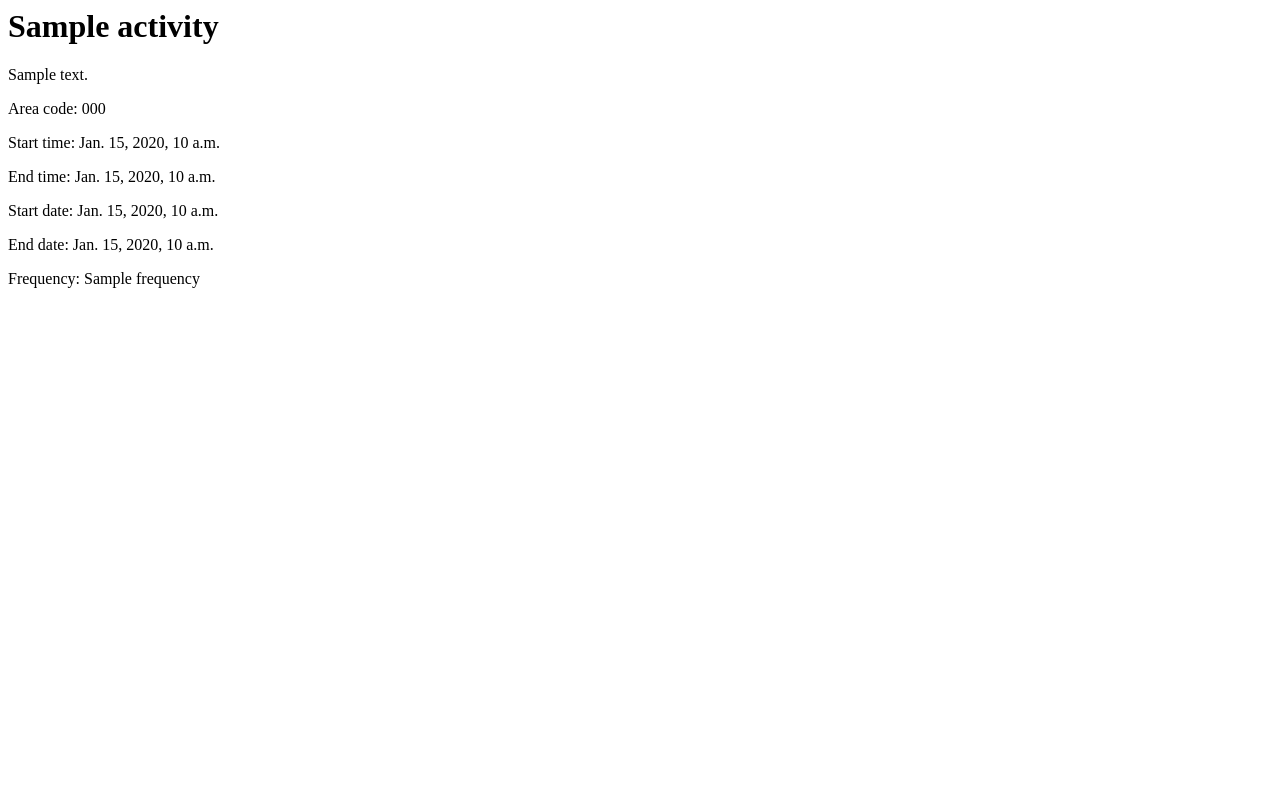
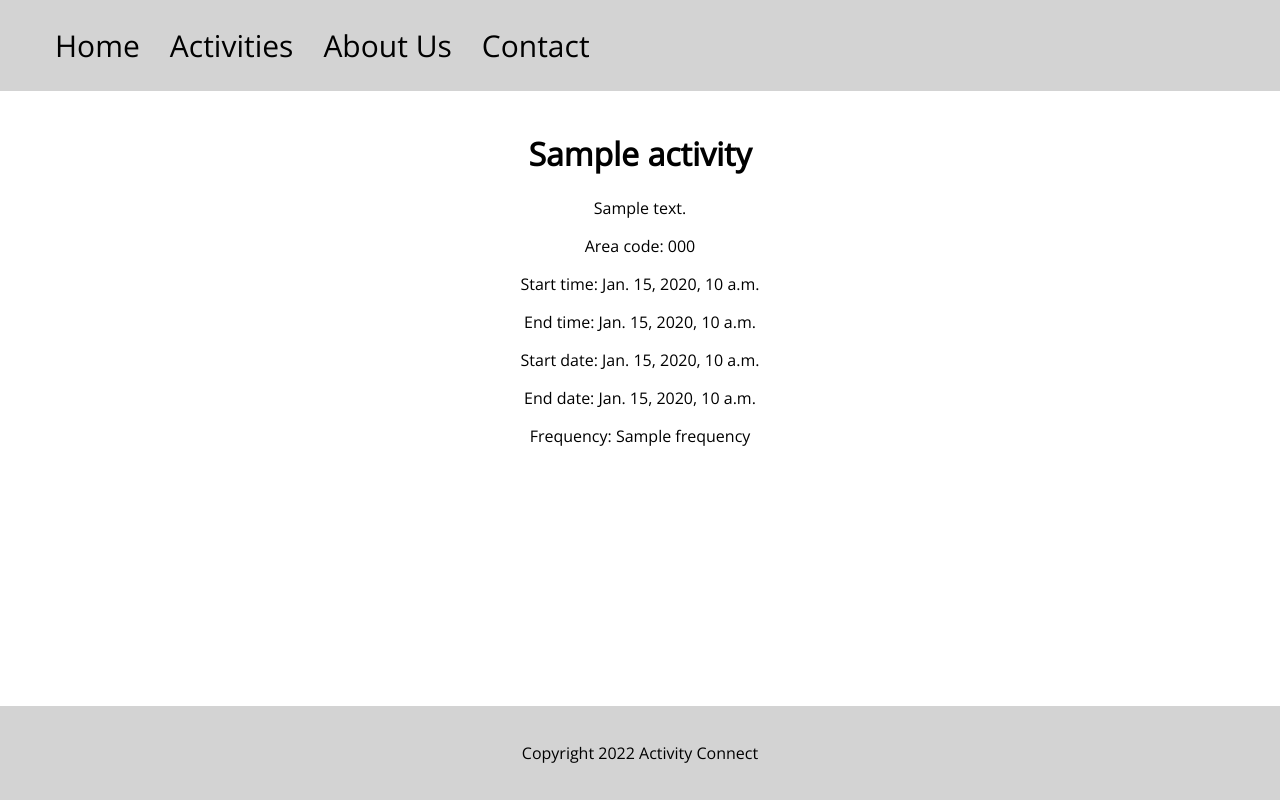
Before and after one commit to NightShift3201/activityconnect, a Django app: template main/templates/main/activity.html in a window 1280 px wide. Run offline with Django 4.2, Linux system fonts and the light colour scheme; the template is opened without the code that fills it: most values are stand-ins (such as "Sample title", 1, 10 or a date in 2020).

Commit message:
Update activity.html

```diff
--- a/main/templates/main/activity.html
+++ b/main/templates/main/activity.html
@@ -1,3 +1,26 @@
+<!doctype html>
+
+<html lang="en">
+<head>
+  <meta charset="utf-8">
+  <meta name="viewport" content="width=device-width, initial-scale=1">
+  <title>Activity Connect</title>
+  {% load static %}
+  <link rel="stylesheet" href="{% static 'main/main.css' %}">
+</head>
+<body>
+  <!-- Header -->
+  <header>
+    <nav>
+      <ul>
+        <li><a href="/home">Home</a></li>
+        <li><a href="#">Activities</a></li>
+        <li><a href="#">About Us</a></li>
+        <li><a href="#">Contact</a></li>
+      </ul>
+    </nav>
+  </header>
+  <main>
     <h1>{{ activity.name }}</h1>
     <p>{{ activity.description }}</p>
     <p>Area code: {{ activity.area_code }}</p>
@@ -6,3 +29,9 @@
     <p>Start date: {{ activity.startDate }}</p>
     <p>End date: {{ activity.endDate }}</p>
     <p>Frequency: {{ activity.frequency }}</p>
+    </main>
+<footer>
+    <p>Copyright 2022 Activity Connect</p>
+  </footer>
+</body>
+</html>
```
Lines whose indentation alone changed are shown as unchanged.
